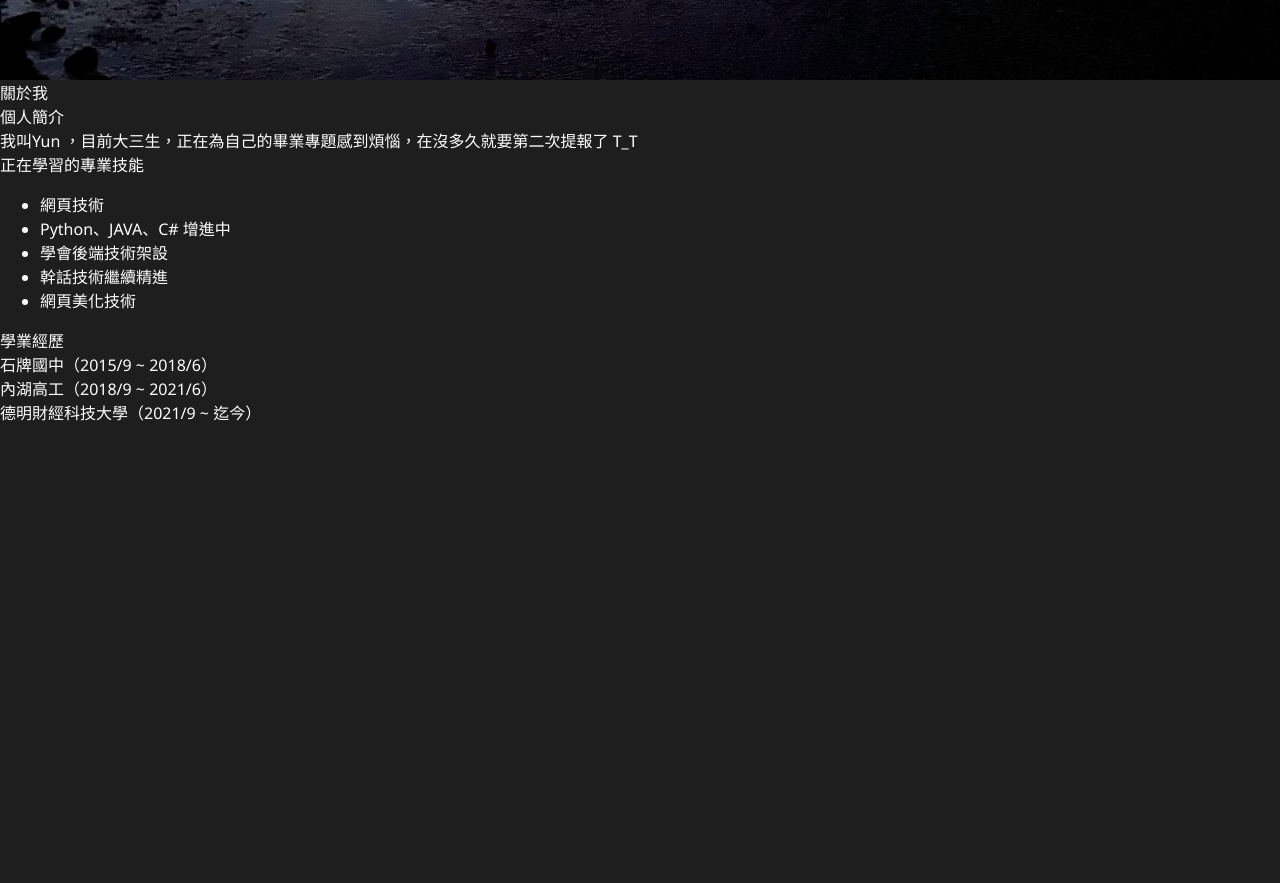
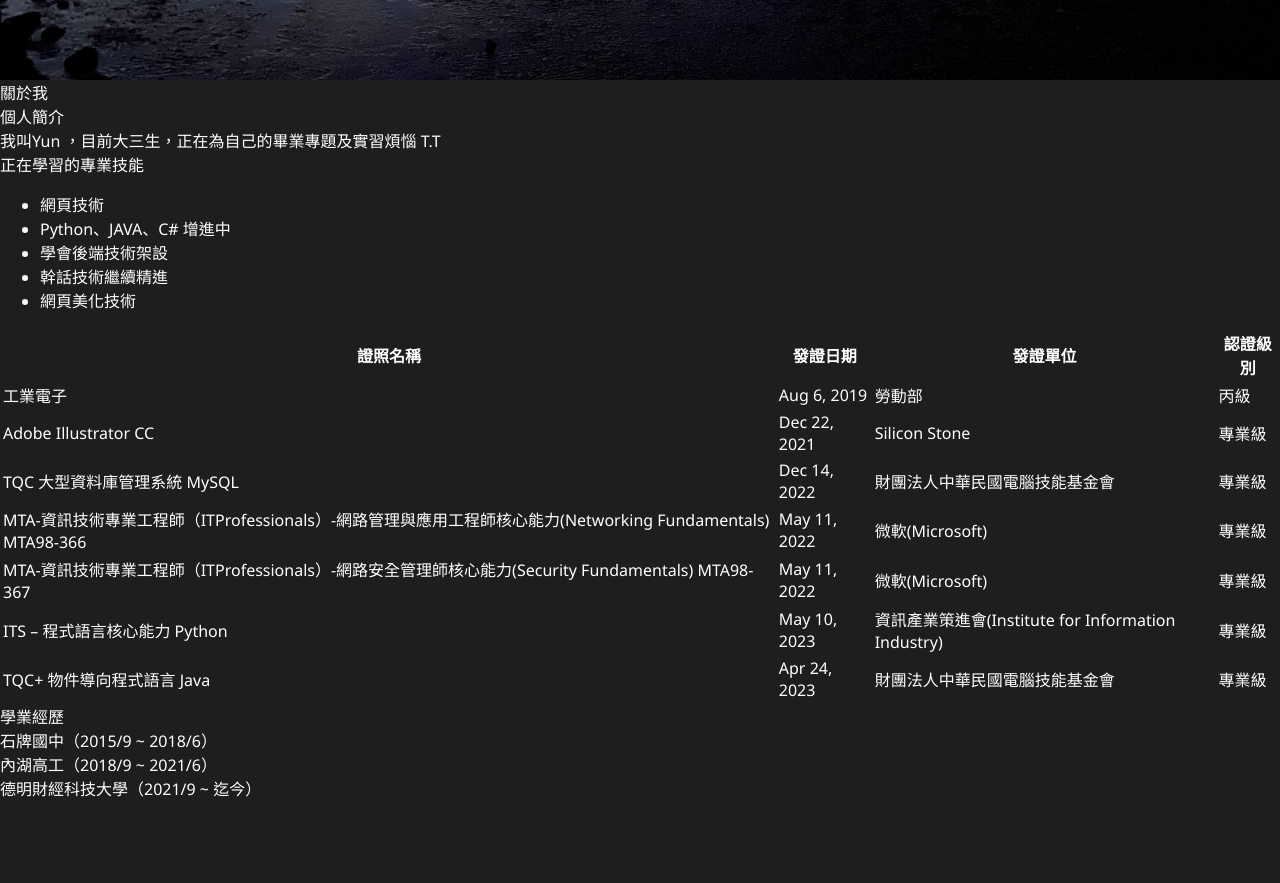
Before and after one commit to error19137/yunnn, a React (Vite) app: page / in a window 1280 px wide. Shown: the part 720-1603 px from the top of the page. Built offline with nearby package versions, Linux system fonts and the light colour scheme.

Commit message:
增加證照

```diff
--- a/src/components/about.jsx
+++ b/src/components/about.jsx
@@ -4,7 +4,7 @@ const About = () => {
 
                 <div>關於我</div>
                 <div>個人簡介</div>
-                <div>我叫Yun ，目前大三生，正在為自己的畢業專題感到煩惱，在沒多久就要第二次提報了 T_T</div>
+                <div>我叫Yun ，目前大三生，正在為自己的畢業專題及實習煩惱 T.T</div>
 
                 <div>正在學習的專業技能</div>
                 <ul>
@@ -14,6 +14,62 @@ const About = () => {
                     <li>幹話技術繼續精進</li>
                     <li>網頁美化技術</li>
                 </ul>
+
+                <table>
+                    <thead>
+                    <tr>
+                    <th>證照名稱</th>
+                    <th>發證日期</th>
+                    <th>發證單位</th>
+                    <th>認證級別</th>
+                    </tr>
+                    </thead>
+                    <tbody>
+                    <tr>
+                    <td>工業電子</td>
+                    <td>Aug 6, 2019</td>
+                    <td>勞動部</td>
+                    <td>丙級</td>
+                    </tr>
+                    <tr>
+                    <td>Adobe Illustrator CC</td>
+                    <td>Dec 22, 2021</td>
+                    <td>Silicon Stone</td>
+                    <td>專業級</td>
+                    </tr>
+                    <tr>
+                    <td>TQC 大型資料庫管理系統 MySQL</td>
+                    <td>Dec 14, 2022</td>
+                    <td>財團法人中華民國電腦技能基金會</td>
+                    <td>專業級</td>
+                    </tr>
+                    <tr>
+                    <td>MTA-資訊技術專業工程師（ITProfessionals）-網路管理與應用工程師核心能力(Networking Fundamentals) MTA98-366</td>
+                    <td>May 11, 2022</td>
+                    <td>微軟(Microsoft)</td>
+                    <td>專業級</td>
+                    </tr>
+                    <tr>
+                    <td>MTA-資訊技術專業工程師（ITProfessionals）-網路安全管理師核心能力(Security Fundamentals) MTA98-367</td>
+                    <td>May 11, 2022</td>
+                    <td>微軟(Microsoft)</td>
+                    <td>專業級</td>
+                    </tr>
+                    <tr>
+                    <td>ITS – 程式語言核心能力 Python</td>
+                    <td>May 10, 2023</td>
+                    <td>資訊產業策進會(Institute for Information Industry)</td>
+                    <td>專業級</td>
+                    </tr>
+                    <tr>
+                    <td>TQC+ 物件導向程式語言 Java</td>
+                    <td>Apr 24, 2023</td>
+                    <td>財團法人中華民國電腦技能基金會</td>
+                    <td>專業級</td>
+                    </tr>
+                    </tbody>
+                    </table>
+
 
                 <div>學業經歷</div>
                 <div>石牌國中（2015/9 ~ 2018/6）</div>
```
